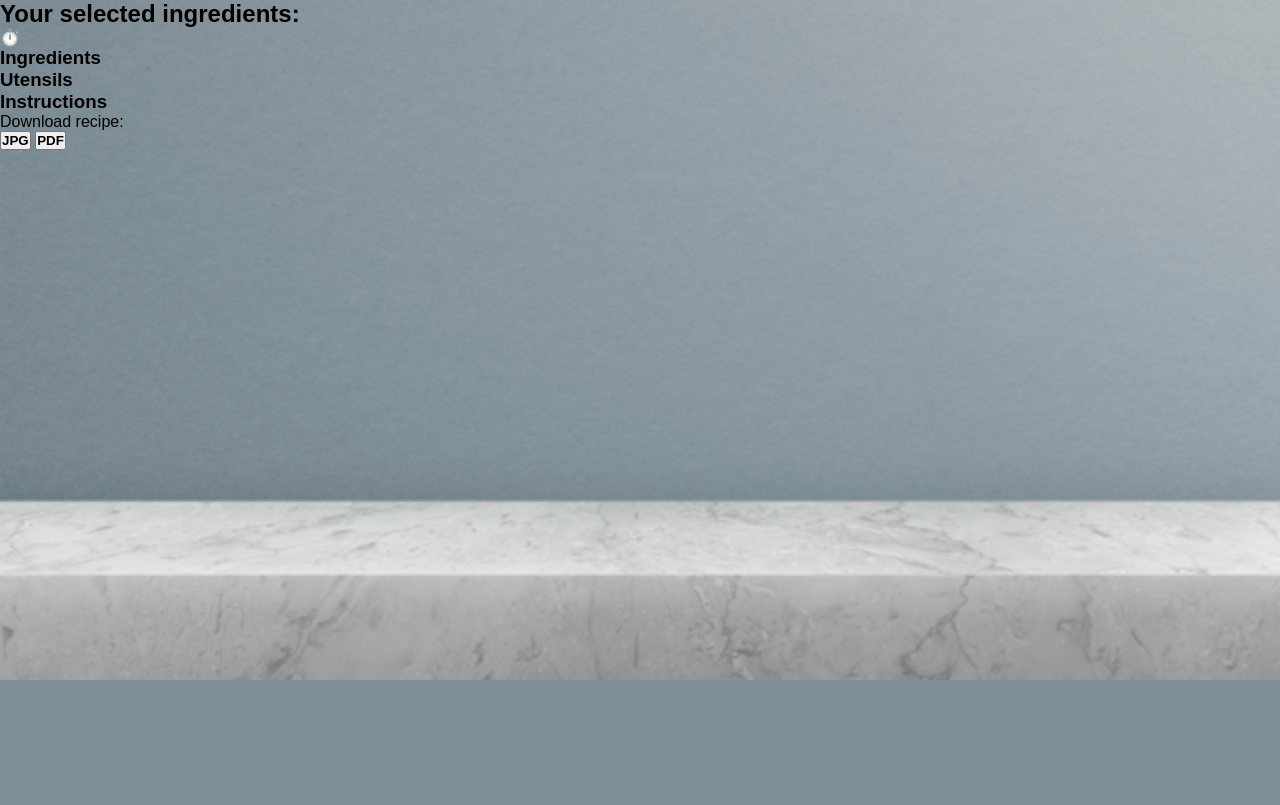
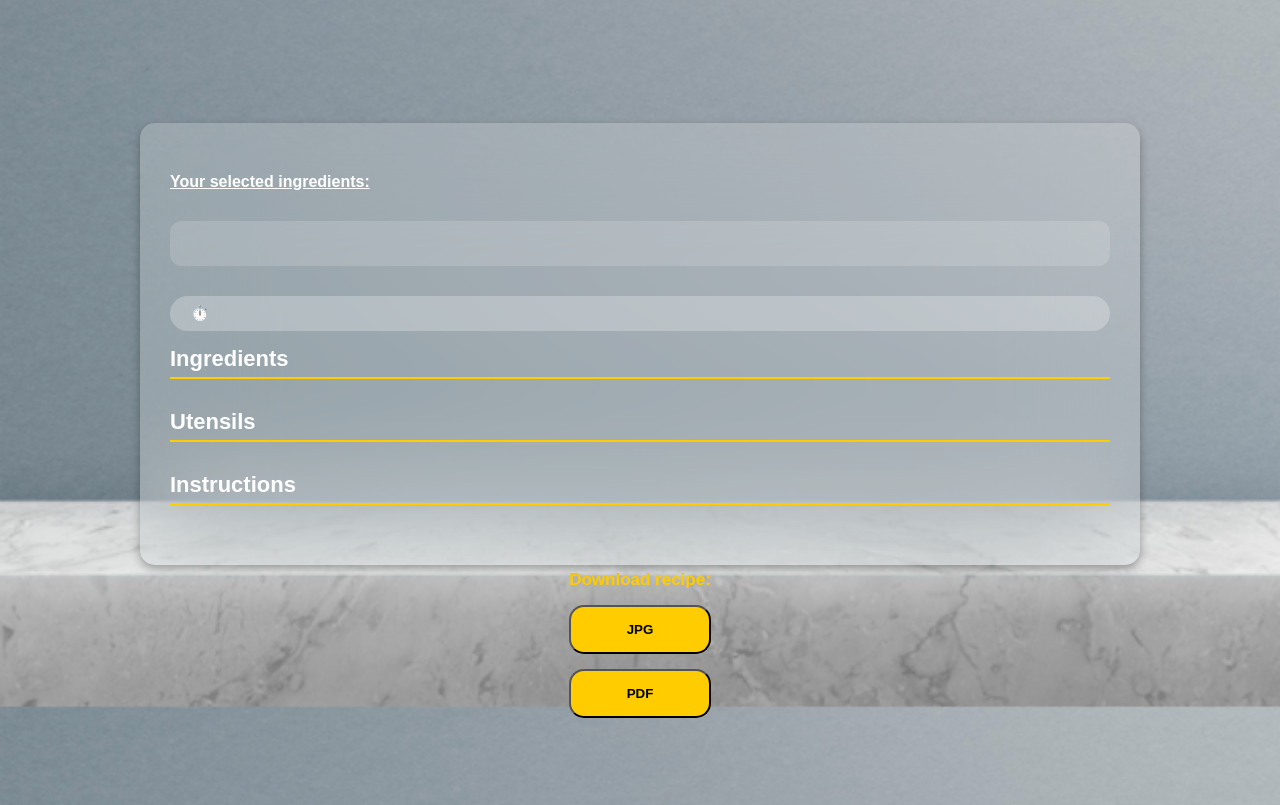
Before and after one commit to tul44699/01-ChefAI, a Django app: page /recipe/ in a window 1280 px wide. Shown: the part 120-925 px from the top of the page. Before the commit the page ends 800 px from the top, so only its background shows below. Run offline with Django 5.2, Linux system fonts and the light colour scheme.

Commit message:
css for new recipe temp

```diff
--- a/webapp/chef_ai/static/chef_ai/styles/response.css
+++ b/webapp/chef_ai/static/chef_ai/styles/response.css
@@ -1,4 +1,3 @@
-/*
 .back-img{
     position: fixed;
     top: 0;
@@ -28,7 +27,7 @@
     background-color: rgba(255, 255, 255, 0.2);
     border-radius: 15px;
     padding: 30px;
-    backdrop-filter: blur(50px);
+    backdrop-filter: blur(60px);
     width: 80%;
     max-width: 1000px;
     color: #fff;
@@ -85,7 +84,7 @@
 }
 
 li {
-    font-size: 12px;
+    font-size: 16px;
     margin-bottom: 8px;
 }
 
@@ -113,4 +112,53 @@
         width: 120px;
         height: 120px;
     }
-} */
+}
+/* --- New Styles for Improved Recipe Display --- */
+
+.recipe-title {
+    font-size: 34px;
+    font-weight: bold;
+    text-align: center;
+    color: #fffacd;
+    margin: 15px 0 10px;
+}
+
+.recipe-details {
+    display: flex;
+    justify-content: center;
+    flex-wrap: nowrap;
+    align-items: center;
+    margin-top: 30px;
+    margin-bottom: 30px;
+    padding: 10px 20px;
+    background-color: rgba(255, 255, 255, 0.15);
+    border-radius: 12px;
+}
+
+.recipe-time {
+    padding: 8px 20px 8px 20px;
+    background: rgba(255, 255, 255, 0.25);
+    margin-bottom: 15px;
+    border-radius: 20px;
+    font-weight: bold;
+}
+
+.section-block {
+    margin-bottom: 30px;
+    color: white;
+}
+
+.section-block h3 {
+    font-size: 22px;
+    font-weight: bold;
+    margin-bottom: 12px;
+    border-bottom: 2px solid #ffcc00;
+    padding-bottom: 5px;
+}
+
+.section-block ul,
+.section-block ol {
+    padding-left: 25px;
+    font-size: 15px;
+    line-height: 1.6;
+}
```
Also changed, not shown: webapp/db.sqlite3.
